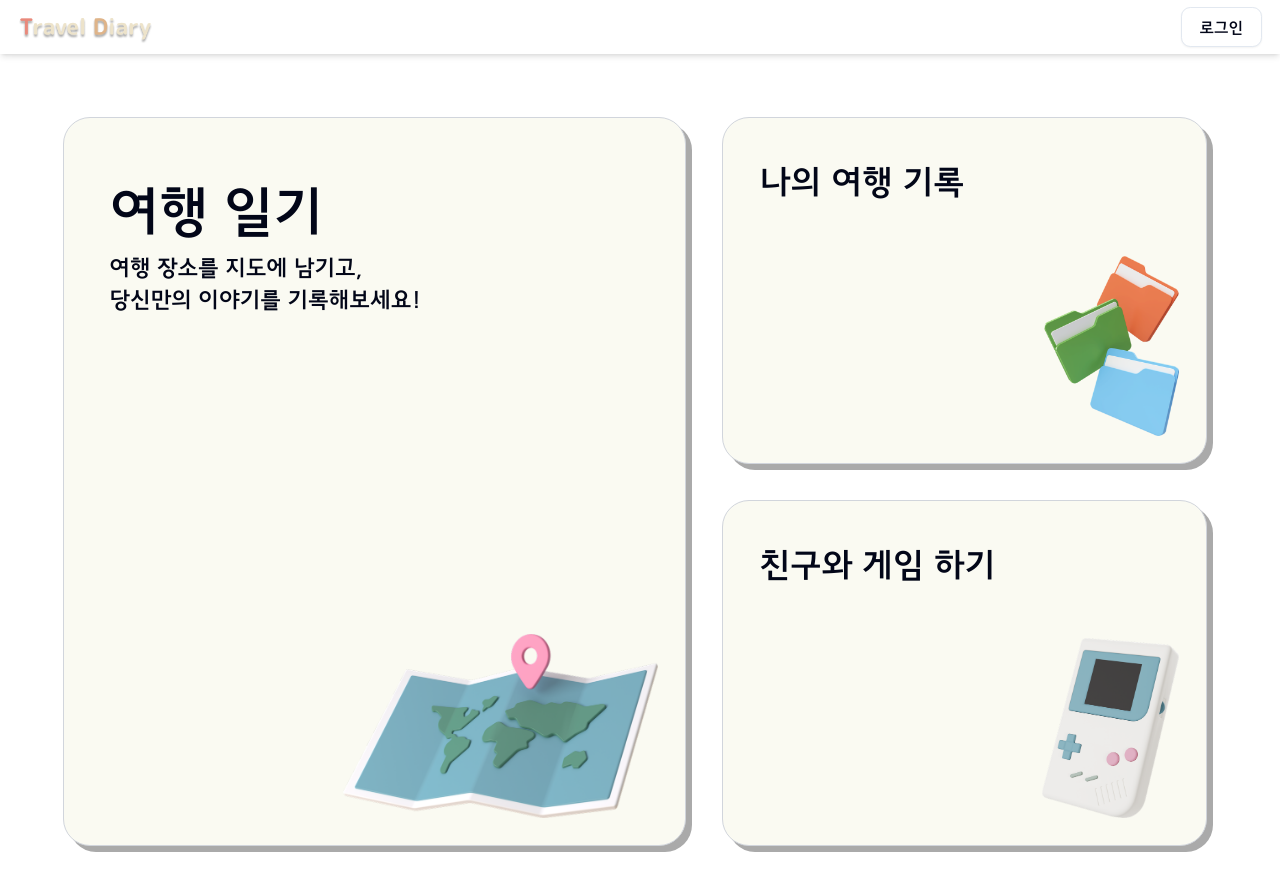
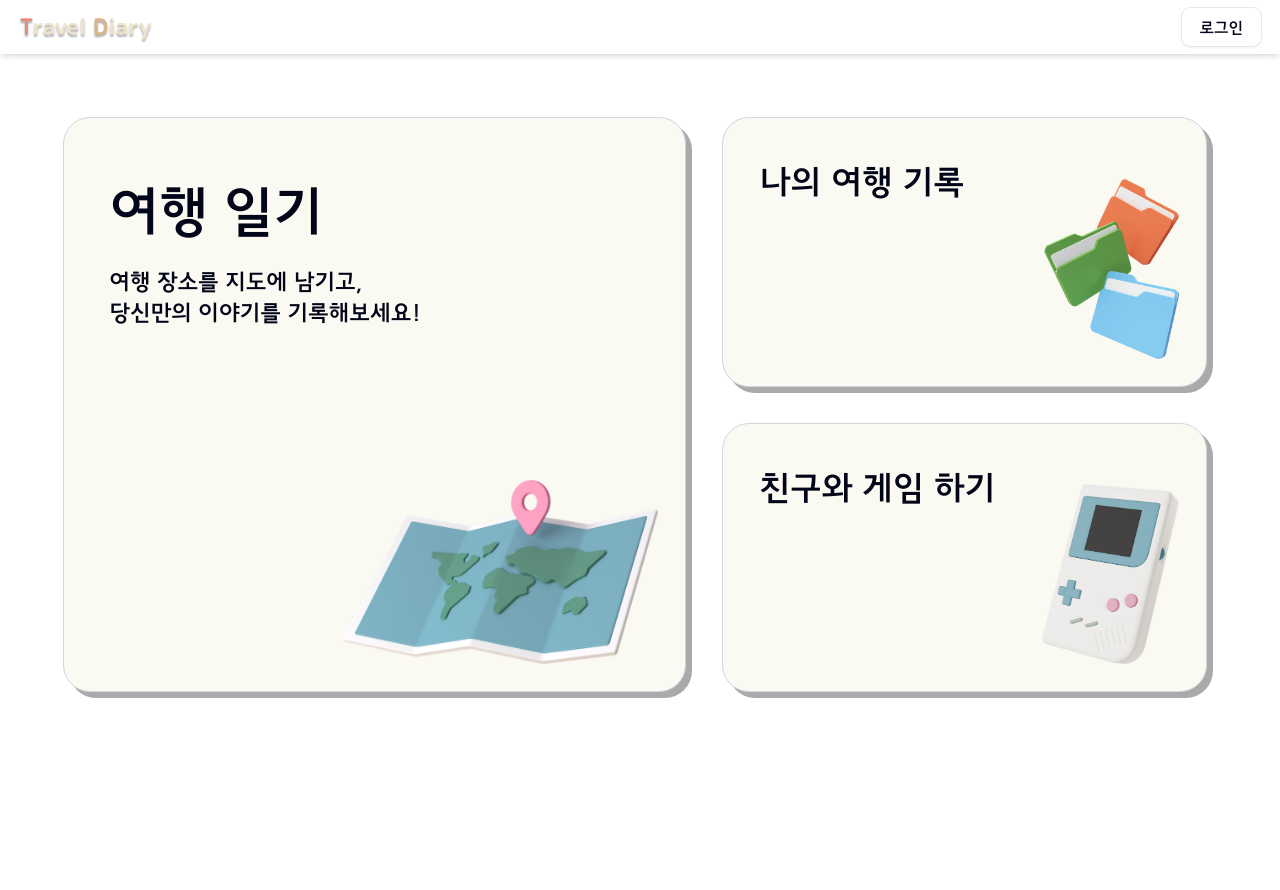
Before and after one commit to calmer-ty/travel-diary, a Next.js app: page /dashboard in a window 1280 px wide. Shown: the top 890 px of the page. After the commit the page ends 800 px from the top, so only its background shows below. Built offline with nearby package versions, Linux system fonts and the light colour scheme; no server answers.

Commit message:
styles: 대시보드 스타일 수정

```diff
--- a/src/app/globals.css
+++ b/src/app/globals.css
@@ -60,14 +60,6 @@
   font-style: normal;
 }
 
-html {
-  font-size: clamp(14px, 4vw, 18px);
-  /*
-    최소 크기: 14px
-    뷰포트 너비 기준 크기: 4vw (화면 너비의 4%)
-    최대 크기: 18px
-    즉, 화면 너비에 따라 글자 크기가 14px 이상, 18px 이하로 자동으로 조절돼요. */
-}
 /* html {
   font-size: calc((40 / 9) * 1vw);
   font-family: "JejuGothic";
@@ -91,6 +83,14 @@ html {
 /* 전역 or 해당 요소에 적용 */
 ::-webkit-scrollbar-button {
   display: none;
+}
+html {
+  font-size: clamp(14px, 4vw, 18px);
+  /*
+    최소 크기: 14px
+    뷰포트 너비 기준 크기: 4vw (화면 너비의 4%)
+    최대 크기: 18px
+    즉, 화면 너비에 따라 글자 크기가 14px 이상, 18px 이하로 자동으로 조절돼요. */
 }
 
 html,
--- a/src/components/commons/layout/LayoutHeader.tsx
+++ b/src/components/commons/layout/LayoutHeader.tsx
@@ -6,7 +6,7 @@ import { usePathname } from "next/navigation";
 import { useAuth } from "@/hooks/useAuth";
 
 import { Button } from "@/components/ui/button";
-import { DropdownMenu, DropdownMenuContent, DropdownMenuGroup, DropdownMenuItem, DropdownMenuLabel, DropdownMenuTrigger } from "@/components/ui/dropdown-menu";
+import { DropdownMenu, DropdownMenuContent, DropdownMenuItem, DropdownMenuTrigger } from "@/components/ui/dropdown-menu";
 
 export default function LayoutHeader() {
   const pathname = usePathname();
--- a/src/components/unit/dashboard/index.tsx
+++ b/src/components/unit/dashboard/index.tsx
@@ -29,7 +29,7 @@ export default function Dashboard() {
   const { showAlert, alertValue, triggerAlert } = useAlert();
 
   return (
-    <div className="flex-col relative size-full h-190 p-14 flex items-center p-0 sm:flex-row gap-8">
+    <div className="flex-col gap-8 relative size-full h-full p-14 pb-24 flex items-center p-0 sm:flex-row">
       <motion.div
         // onClick={onClickMap}
         initial={{ opacity: 0, y: 50 }}
@@ -38,15 +38,15 @@ export default function Dashboard() {
         transition={{ duration: 0.2, ease: "easeOut" }}
         className="w-full h-full relative bg-[#FAFAF2] shadow-[6px_6px_0px_#AAAAAA] rounded-3xl border border-gray-300 cursor-pointer sm:w-[54%]"
       >
-        <Link href="/maps" className="block size-full pt-15 pl-7  break-keep sm:pl-10 pr-4">
-          <div className="text-5xl">여행 일기</div>
+        <Link href="/maps" className="flex flex-col justify-center size-full p-6 break-keep sm:block sm:pt-15 sm:pl-10 sm:pr-4">
+          <div className="text-5xl text-center sm:text-left">여행 일기</div>
 
-          <div className="text-xl mt-8 md:mt-3">
-            <p>여행 장소를 지도에 남기고,</p>
-            <p>당신만의 이야기를 기록해보세요!</p>
+          <div className="flex flex-col mt-6 text-xl text-center sm:text-left">
+            <span>여행 장소를 지도에 남기고,</span>
+            <span>당신만의 이야기를 기록해보세요!</span>
           </div>
 
-          <img className="absolute bottom-6 right-6 hidden w-[50%] lg:w-70 sm:block" src="./images/img_map.png" alt="지도, 출처: figma" />
+          <img className="absolute bottom-6 right-6 hidden w-[50%] sm:block lg:w-70" src="./images/img_map.png" alt="지도, 출처: figma" />
         </Link>
       </motion.div>
       <div className="size-full flex justify-between items-center flex-col gap-8 size-full sm:w-[42%] ">
@@ -57,7 +57,7 @@ export default function Dashboard() {
             animate={{ opacity: 1, y: 0 }}
             transition={{ duration: 0.2, delay: idx * 0.1, ease: "easeOut" }}
             whileHover={{ scale: 1.03, boxShadow: "8px 8px 0px #888888" }}
-            className="relative w-full h-[50%] bg-[#FAFAF2] shadow-[6px_6px_0px_#AAAAAA] rounded-3xl border border-gray-300 cursor-pointer sm:pt-10 sm:pl-8 sm:pr-8 pt-0 pl-0 pr-0"
+            className="relative w-full h-[50%] bg-[#FAFAF2] shadow-[6px_6px_0px_#AAAAAA] rounded-3xl border border-gray-300 cursor-pointer sm:pt-10 sm:pl-8"
           >
             <Link
               onClick={(e) => {
@@ -67,12 +67,12 @@ export default function Dashboard() {
                 }
               }}
               href={item.href}
-              className=" size-full  text-3xl flex justify-center items-center sm:block"
+              className=" size-full text-3xl flex justify-center items-center sm:block"
             >
               {item.title}
             </Link>
 
-            <img className="hidden absolute bottom-6 right-6 h-[50%] lg:h-40 sm:block" src={`./images/${item.imgUrl}.png`} alt={`${item.alt}, 출처: figma`} />
+            <img className="hidden absolute bottom-6 right-6 h-[50%] sm:block lg:h-40" src={`./images/${item.imgUrl}.png`} alt={`${item.alt}, 출처: figma`} />
           </motion.div>
         ))}
       </div>
--- a/src/components/unit/maps/write/index.tsx
+++ b/src/components/unit/maps/write/index.tsx
@@ -194,7 +194,7 @@ export default function MapsWrite({
 
   return (
     <Dialog open={isOpen} onOpenChange={setIsOpen}>
-      <DialogContent className="sm:w-140 lg:w-180 bg-[#F9F9F9]">
+      <DialogContent className="bg-[#F9F9F9] sm:w-140 lg:w-180">
         <form onSubmit={isEdit ? handleUpdate : handleSubmit}>
           <DialogHeader>
             <DialogTitle>{isEdit ? selectedMarker?.name ?? "이름 없음" : mapsAddress?.name ?? "이름 없음"}</DialogTitle>
```
